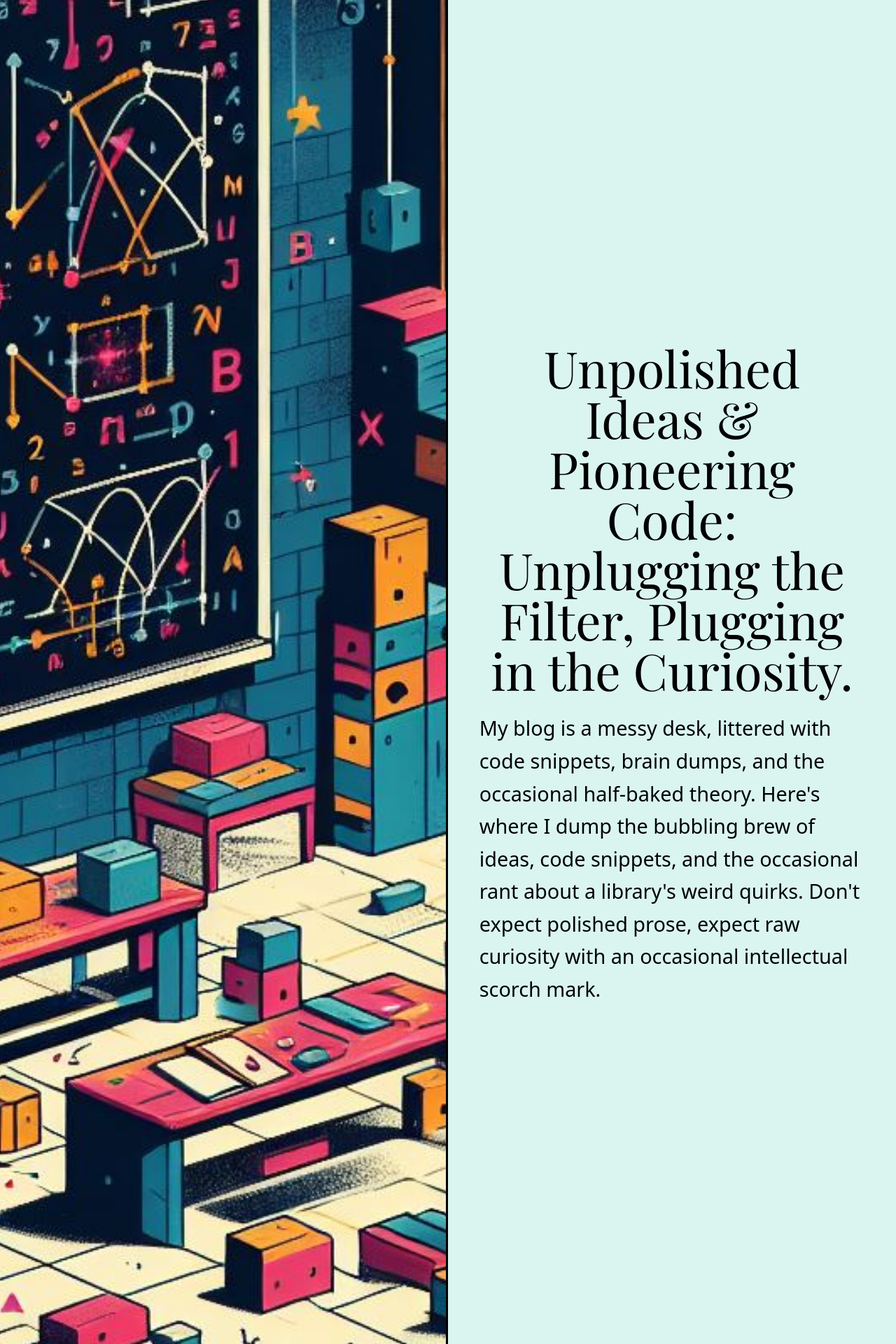
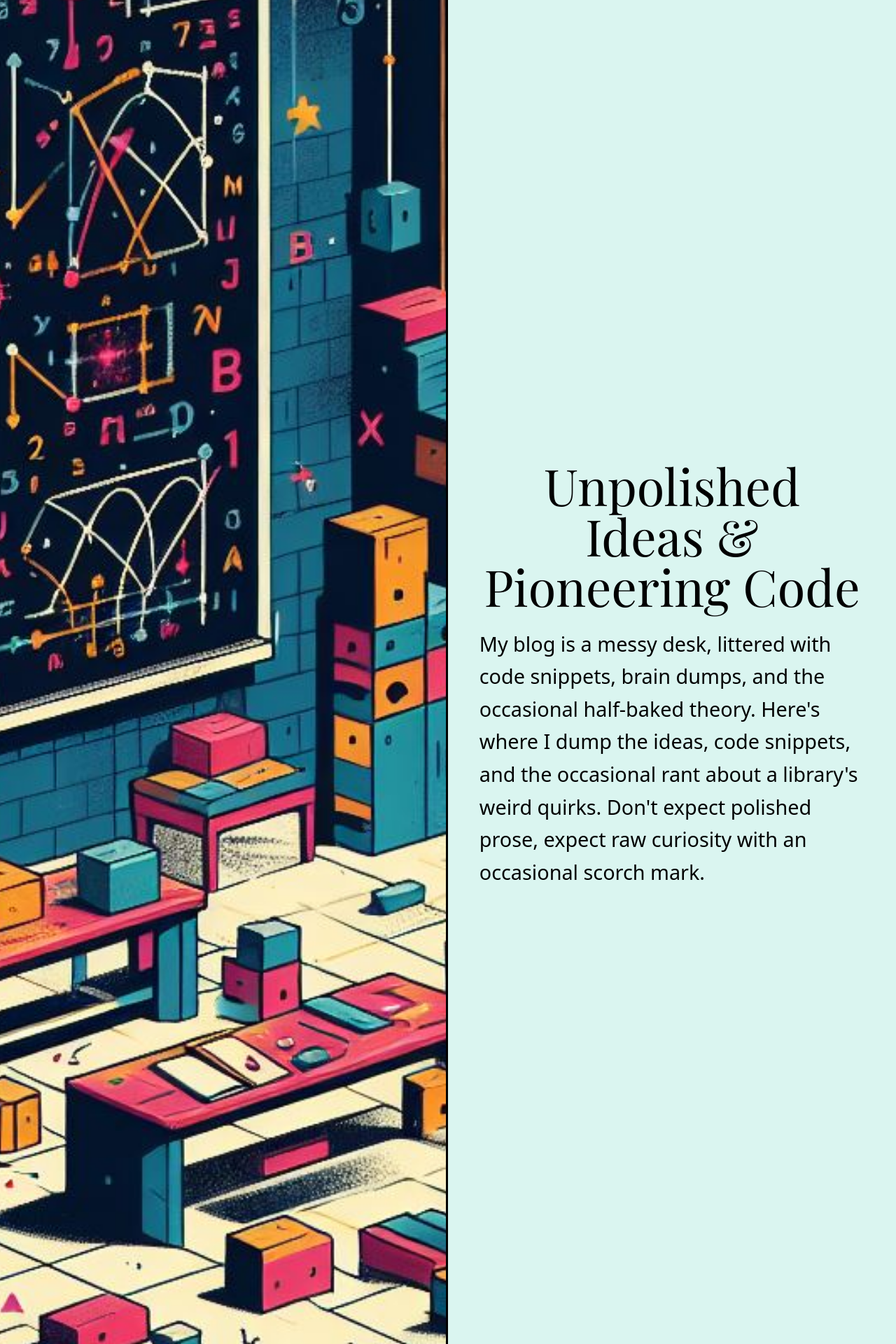
Before and after one commit to dpfens/dpfens.github.io, a Jekyll site: the page built from blog/index.md, in a window 1280 px wide. Shown: the part 356-2276 px from the top of the page at 70% size. Built offline with Jekyll 4.4.1, drawn with Linux system fonts in a browser that asks for light colours; some web fonts are replaced.

Commit message:
tweak descriptions to be less corny

```diff
--- a/blog/index.md
+++ b/blog/index.md
@@ -8,8 +8,8 @@ layout: default
     </div>
     <div class="hero-right hero-bottom hero-content d-flex align-items-center min-vh-50">
         <div class="mt-5 mb-3">
-            <h1 class="headline text-center">Unpolished Ideas & Pioneering Code: Unplugging the Filter, Plugging in the Curiosity.</h1>
-            <p class="tagline mt-4">My blog is a messy desk, littered with code snippets, brain dumps, and the occasional half-baked theory. Here's where I dump the bubbling brew of ideas, code snippets, and the occasional rant about a library's weird quirks. Don't expect polished prose, expect raw curiosity with an occasional intellectual scorch mark.</p>
+            <h1 class="headline text-center">Unpolished Ideas & Pioneering Code</h1>
+            <p class="tagline mt-4">My blog is a messy desk, littered with code snippets, brain dumps, and the occasional half-baked theory. Here's where I dump the  ideas, code snippets, and the occasional rant about a library's weird quirks. Don't expect polished prose, expect raw curiosity with an occasional scorch mark.</p>
         </div>
     </div>
 </div>
```
Also changed, not shown: experiment/index.md (+2 -3 lines), project/index.md (+1 -1 lines).
